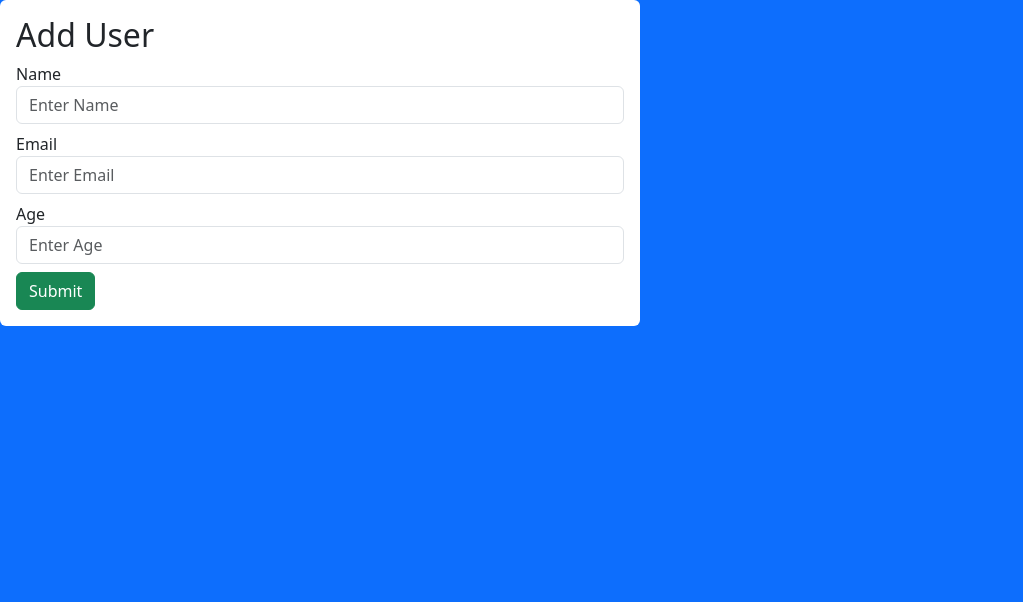
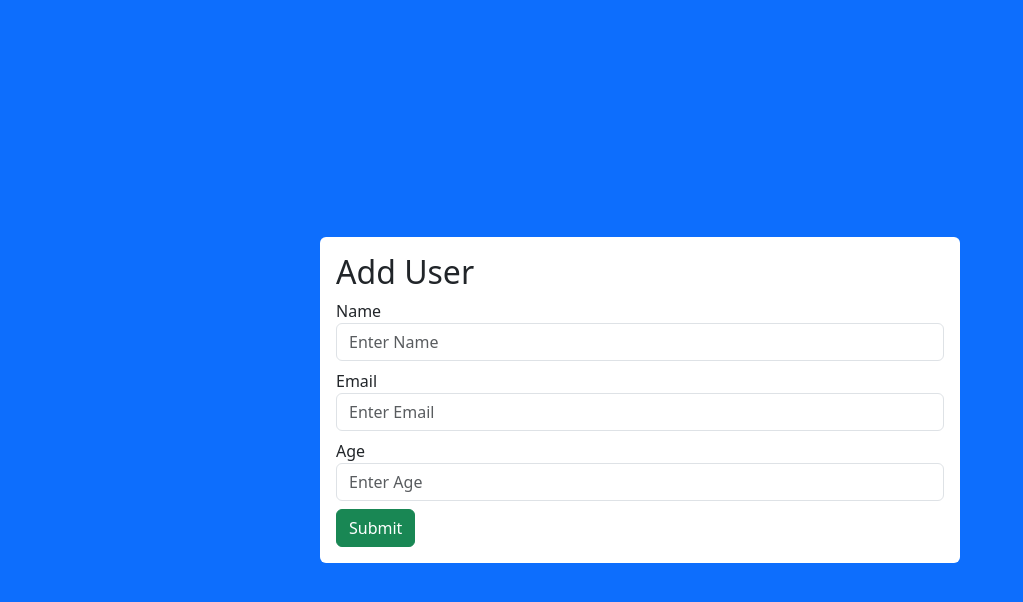
Before and after one commit to syednameerahmed18/CRUD, a React (Vite) app in the folder client/: page /create in a window 1280 px wide. Shown: the top 602 px of the page, without its empty margins (0-1023 px from the left). Built offline with nearby package versions, Linux system fonts and the light colour scheme.

Commit message:
Made changes

```diff
--- a/client/src/CreateUser.jsx
+++ b/client/src/CreateUser.jsx
@@ -2,7 +2,7 @@
 
 function CreateUser() {
   return (
-    <div className='d flex vh-100 bg-primary justify-content-center align-items-center'>
+    <div className='d-flex vh-100 bg-primary justify-content-center align-items-center'>
         <div className='w-50 bg-white rounded p-3'>
             <form>
                 <h2>Add User</h2>
```
Also changed, not shown: 1 other file (tests, documents, lock files or other folders).
